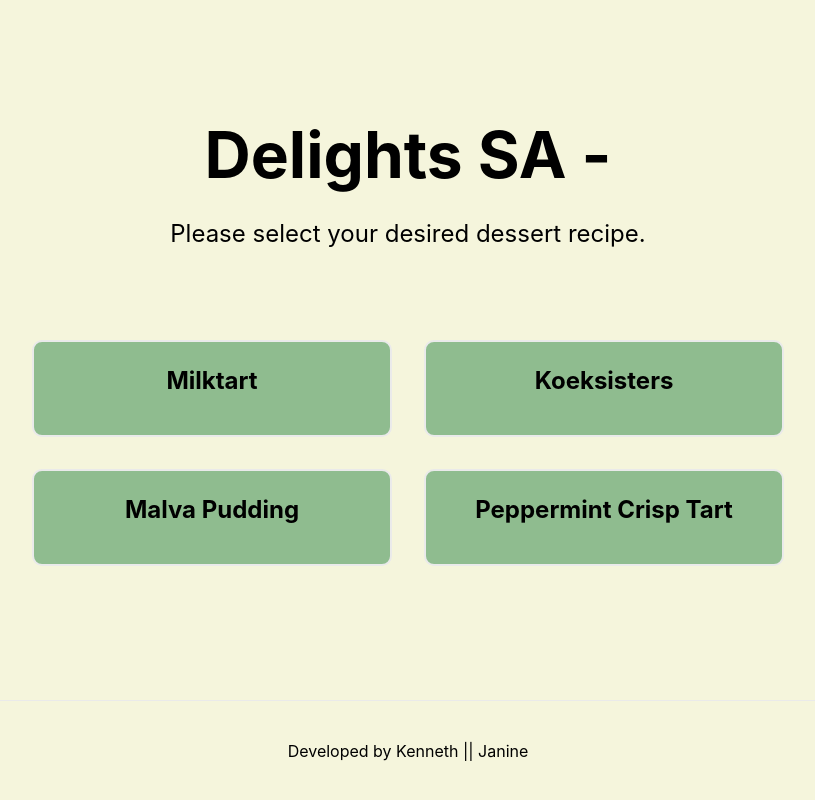
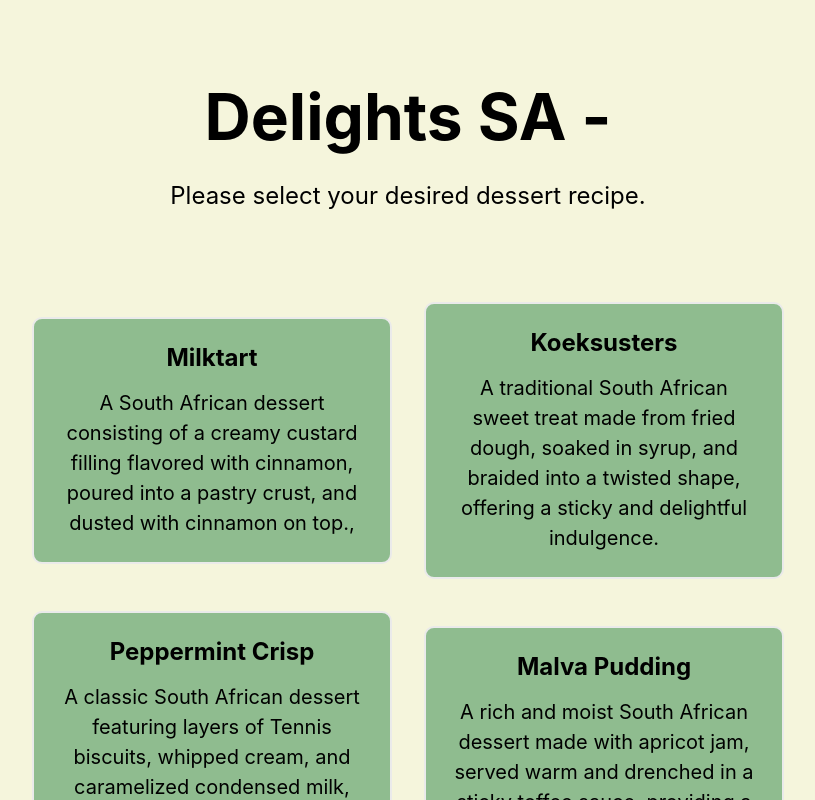
Before and after one commit to Nientjie94/Delights-SA, a Next.js app: page /recipes in a window 1280 px wide. Shown: the top 800 px of the page, without its empty margins (232-1047 px from the left). Built offline with nearby package versions, Linux system fonts and the light colour scheme.

Commit message:
recipelists linked

```diff
--- a/src/pages/recipes/index.js
+++ b/src/pages/recipes/index.js
@@ -3,30 +3,41 @@ import styles from '../../syles/Home.module.css'
 import Link from 'next/link'
 import { Fragment } from "react";
 
-const recipesList = [
+export const recipesList = [
     {
-        id: 'milktart',
-        title: 'milktart-recipe',
+        id: 'milktart-recipe',
+        title: 'Milktart',
         image: 'https://i.pinimg.com/564x/6e/38/54/6e3854dc81b843ee5d7bf0141d5c10e2.jpg',
-        description: 'A South African dessert consisting of a creamy custard filling flavored with cinnamon, poured into a pastry crust, and dusted with cinnamon on top.,'
+        description: 'A South African dessert consisting of a creamy custard filling flavored with cinnamon, poured into a pastry crust, and dusted with cinnamon on top.,',
+        ingredients:['ingred1', 'ingred2', 'ingred3', 'ingred4', 'ingred5', ],
+        instructions: ['step one','step two']
     },
     {
-        id: 'koeksisters',
-        title: 'koeksisters-recipe',
+        id: 'koeksisters-recipe',
+        title: 'Koeksusters',
         image: 'https://i.pinimg.com/564x/a8/84/53/a884530c10a6ccf66ce315c7e44d5227.jpg',
-        description: 'A traditional South African sweet treat made from fried dough, soaked in syrup, and braided into a twisted shape, offering a sticky and delightful indulgence.'
+        ingredients:['ingred1', 'ingred2', 'ingred3', 'ingred4', 'ingred5', ],
+        description: 'A traditional South African sweet treat made from fried dough, soaked in syrup, and braided into a twisted shape, offering a sticky and delightful indulgence.',
+        ingredients:['ingred1', 'ingred2', 'ingred3', 'ingred4', 'ingred5', ],
+        instructions: ['step one','step two']
     },
     {
-        id: 'peppermint',
-        title: 'Peppermint-Crisp-recipe',
+        id: 'Peppermint-Crisp-recipe',
+        title: 'Peppermint Crisp',
         image: 'https://i.pinimg.com/564x/a4/b2/71/a4b2718876dae62229bca36f608f7b7b.jpg',
-        description: 'A classic South African dessert featuring layers of Tennis biscuits, whipped cream, and caramelized condensed milk, topped with peppermint chocolate for a refreshing and satisfying treat.'
+        ingredients:['ingred1', 'ingred2', 'ingred3', 'ingred4', 'ingred5', ],
+        description: 'A classic South African dessert featuring layers of Tennis biscuits, whipped cream, and caramelized condensed milk, topped with peppermint chocolate for a refreshing and satisfying treat.',
+        ingredients:['ingred1', 'ingred2', 'ingred3', 'ingred4', 'ingred5', ],
+        instructions: ['step one','step two']
     },
     {
-        id: 'malva',
-        title: 'malva-pudding-recipe',
+        id: 'malva-pudding-recipe',
+        title: 'Malva Pudding',
         image: 'https://i.pinimg.com/564x/ab/70/69/ab7069454ecb91b4e90595babc94ce67.jpg',
-        description: 'A rich and moist South African dessert made with apricot jam, served warm and drenched in a sticky toffee sauce, providing a comforting and decadent culinary experience.'
+        ingredients:['ingred1', 'ingred2', 'ingred3', 'ingred4', 'ingred5', ],
+        description: 'A rich and moist South African dessert made with apricot jam, served warm and drenched in a sticky toffee sauce, providing a comforting and decadent culinary experience.',
+        ingredients:['ingred1', 'ingred2', 'ingred3', 'ingred4', 'ingred5', ],
+        instructions: ['step one','step two']
     },
 
 ]
@@ -50,31 +61,15 @@ export default function RecipesSelection() {
                 </p>
 
                 <div className={styles.grid}>
-                    <Link  href="/recipes/milktart-recipe" className={styles.card}>
-                        <h3>Milktart </h3>
-                        <p></p>
-                    </Link>
-
-                    <Link href="/recipes/koeksisters-recipe" className={styles.card}>
-                        <h3>Koeksisters</h3>
-                        <p></p>
-                    </Link>
-
-                    <Link
-                        href="/recipes/malva-pudding-recipe"
-                        className={styles.card}
-                    >
-                        <h3>Malva Pudding</h3>
-                        <p></p>
-                    </Link>
-
-                    <Link
-                        href="/recipes/peppermint-crisp-tart-recipe"
-                        className={styles.card}
-                    >
-                        <h3>Peppermint Crisp Tart</h3>
-                        <p></p>
-                    </Link>
+                    {
+                        recipesList.map(
+                            (x, i) =>
+                                <Link id={'re' + i}  href={'/recipes/' + x.id} className={styles.card}>
+                                    <h3>{x.title} </h3>
+                                    <p>{x.description}</p>
+                                </Link>
+                        )
+                    }
                 </div>
             </main>
 
```
Also changed, not shown: src/components/RecipeCard.js (renamed from src/components/RecipeCard.JS, +4 -4 lines), src/pages/recipes/[recipesId].js (+35 -4 lines), src/components/RecipeCard.module.css (renamed from src/components/RecipeCard.css).
